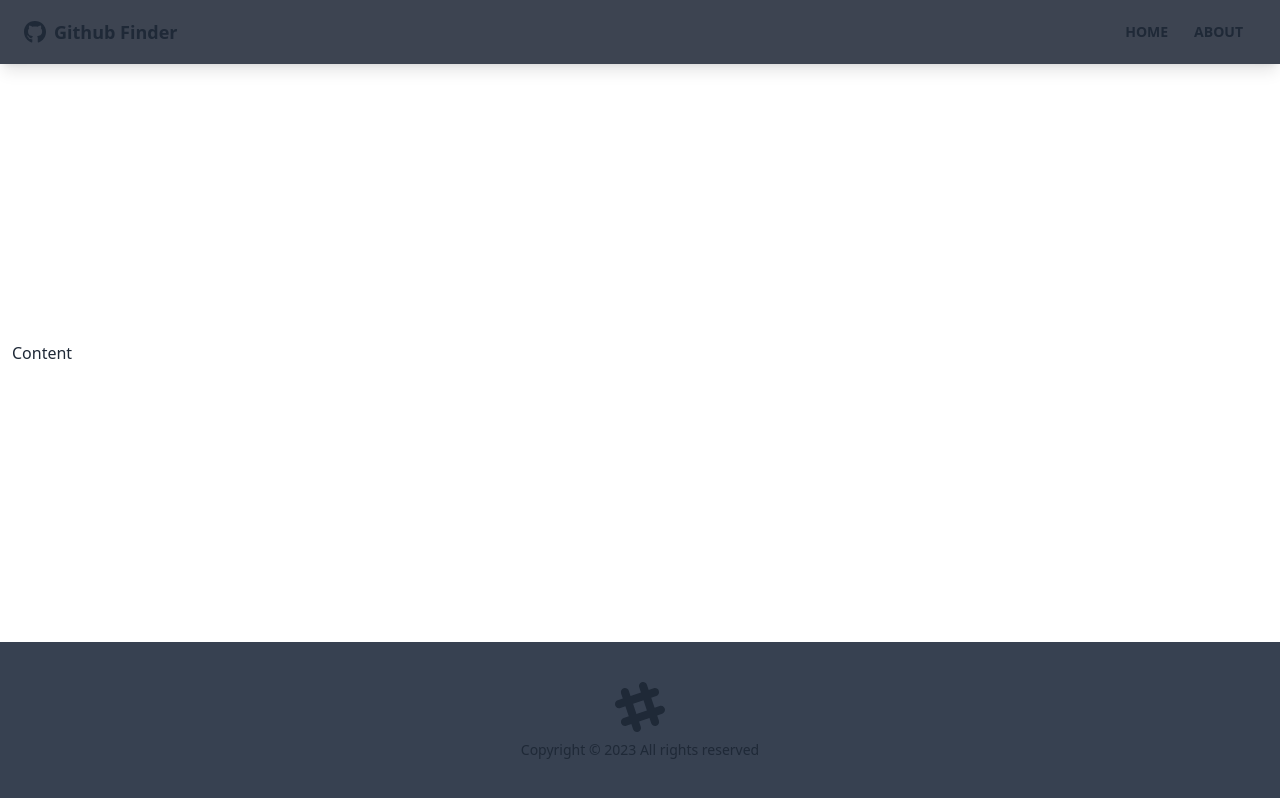
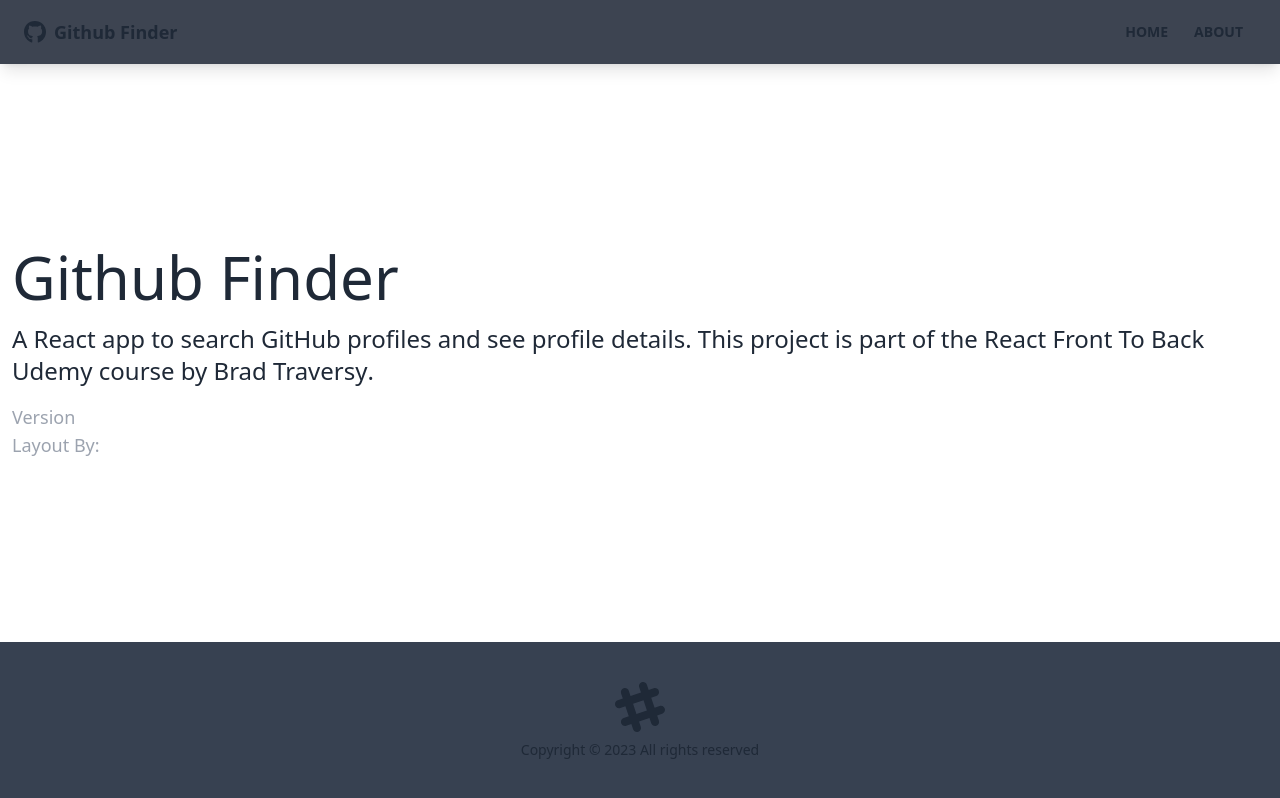
Before and after one commit to kamil3397/react-github-finder, a React (Create React App) app: page /about in a window 1280 px wide. Built offline with nearby package versions, Linux system fonts and the light colour scheme.

Commit message:
routes for home, about and 404

```diff
--- a/src/App.js
+++ b/src/App.js
@@ -1,7 +1,10 @@
 //Pamiętaj o tailwind i daisyUI!!!!!!
-import { BrowserRouter as Router, Route } from 'react-router-dom'
+import { BrowserRouter as Router, Route, Routes } from 'react-router-dom'
 import Footer from './components/layout/Footer'
 import Navbar from './components/layout/Navbar'
+import Home from './pages/Home'
+import About from './pages/About'
+import NotFound from './pages/NotFound'
 
 function App() {
   return (
@@ -9,7 +12,14 @@
       <div className="flex flex-col justify-between h-screen">
         <Navbar />
 
-        <main className="container mx-auto px-3 pb-12">Content</main>
+        <main className="container mx-auto px-3 pb-12">
+          <Routes>
+            <Route path="/" element={<Home />} />
+            <Route path="/about" element={<About />} />
+            <Route path="/notfound" element={<NotFound />} />
+            <Route path="/*" element={<NotFound />} />
+          </Routes>
+        </main>
 
         <Footer />
       </div>
--- /dev/null
+++ b/src/pages/About.jsx
@@ -0,0 +1,26 @@
+function About() {
+  return (
+    <>
+      <h1 className="text-6xl mb-4">Github Finder</h1>
+      <p className="mb-4 text-2xl font-light">
+        A React app to search GitHub profiles and see profile details. This project is part of the
+        <a href="https://www.udemy.com/course/modern-react-front-to-back/"> React Front To Back</a> Udemy course by
+        <strong>
+          <a href="https://traversymedia.com"> Brad Traversy</a>
+        </strong>
+        .
+      </p>
+      <p className="text-lg text-gray-400">
+        Version <span className="text-white">1.0.0</span>
+      </p>
+      <p className="text-lg text-gray-400">
+        Layout By:
+        <a className="text-white" href="https://twitter.com/hassibmoddasser">
+          Hassib Moddasser
+        </a>
+      </p>
+    </>
+  )
+}
+
+export default About
--- /dev/null
+++ b/src/pages/Home.jsx
@@ -0,0 +1,9 @@
+function Home() {
+  return (
+    <div>
+      <h1 className="text-4xl">Welcome</h1>
+    </div>
+  )
+}
+
+export default Home
--- /dev/null
+++ b/src/pages/NotFound.jsx
@@ -0,0 +1,20 @@
+import { FaHome } from 'react-icons/fa'
+import { Link } from 'react-router-dom'
+function NotFound() {
+  return (
+    <div className="hero">
+      <div className="text-center hero-content">
+        <div className="max-w-lg">
+          <h1 className="text-8xl dont-bold mb-8">Oops!</h1>
+          <p className="text-5xl mb-8">404 - Page not found!</p>
+          <Link to="/ " className="btn btn-primary btn-lg">
+            <FaHome className="mr-2" />
+            Back To Home
+          </Link>
+        </div>
+      </div>
+    </div>
+  )
+}
+
+export default NotFound
```
